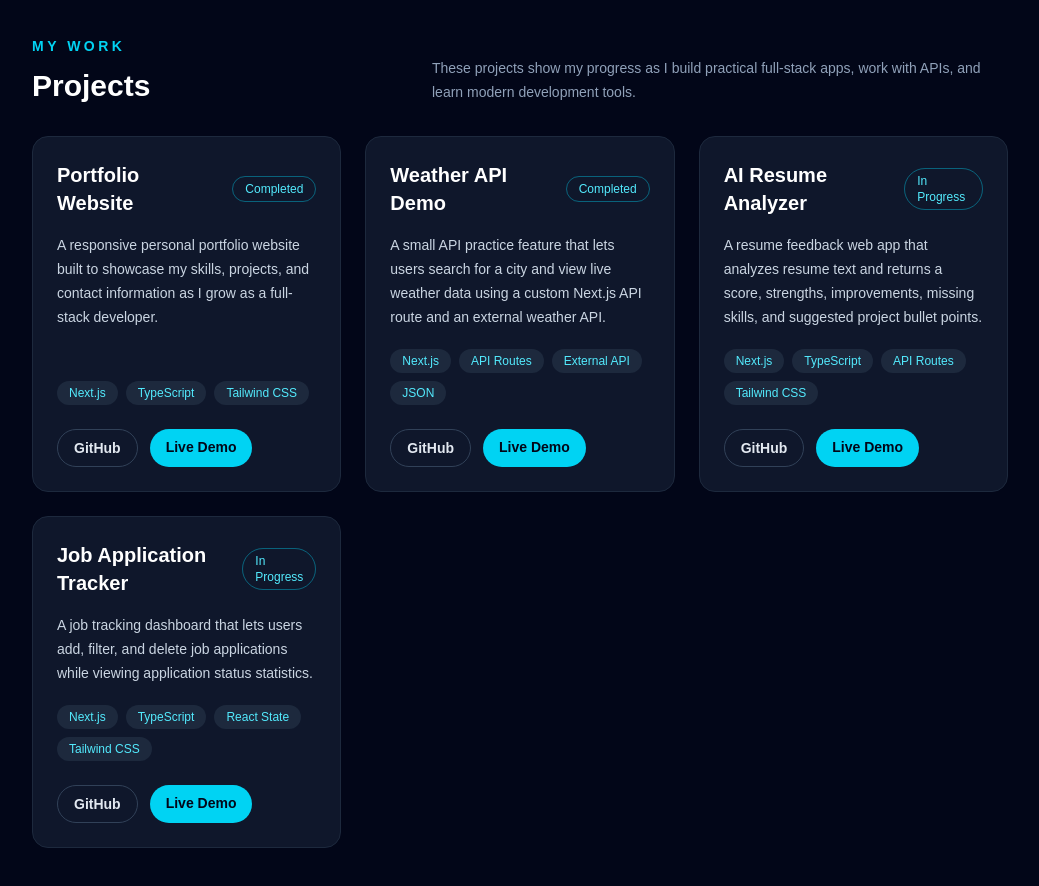
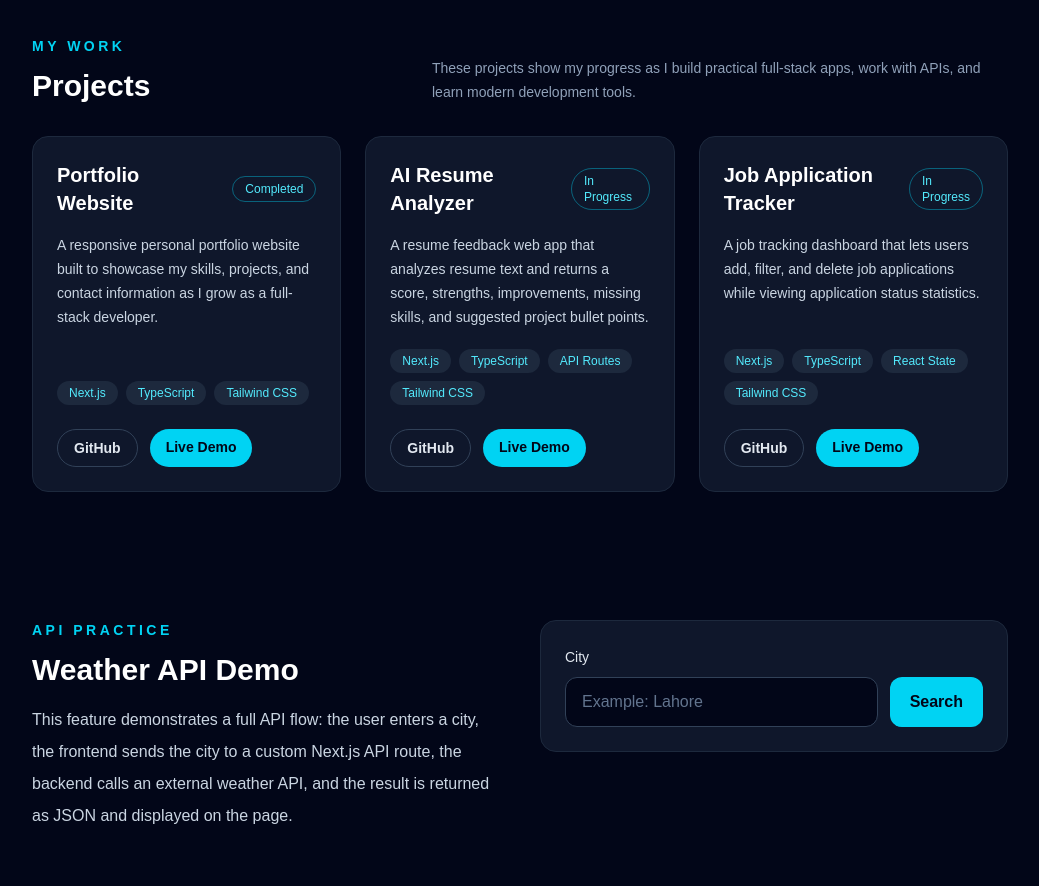
Before and after one commit to fasihbabar123/my-portfolio, a Next.js app: page / in a window 1280 px wide. Shown: the part 1500-2386 px from the top of the page, without its empty margins (120-1159 px from the left). Built offline with nearby package versions, Linux system fonts and the light colour scheme.

Commit message:
Update page.tsx
Clean up project list

```diff
--- a/app/page.tsx
+++ b/app/page.tsx
@@ -28,15 +28,7 @@ const projects = [
     status: "Completed",
   },
 
-  {
-    title: "Weather API Demo",
-    description:
-      "A small API practice feature that lets users search for a city and view live weather data using a custom Next.js API route and an external weather API.",
-    tech: ["Next.js", "API Routes", "External API", "JSON"],
-    github: "https://github.com/fasihbabar123/my-portfolio",
-    live: "https://my-portfolio-blue-beta-29.vercel.app",
-    status: "Completed",
-  },
+
 
   {
     title: "AI Resume Analyzer",
```
